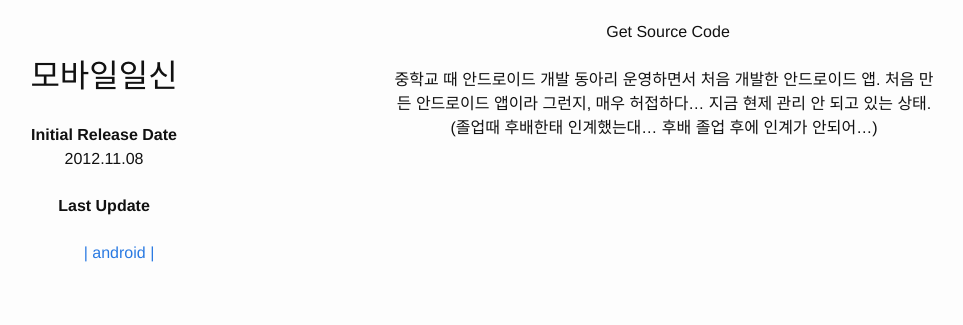
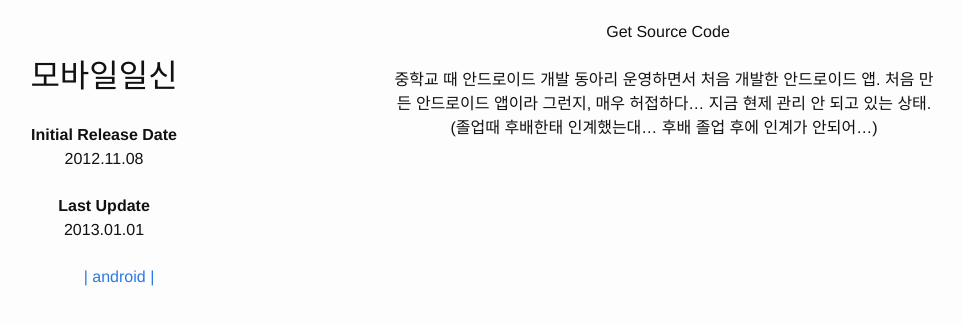
Before and after one commit to sukso96100/portfolio, a Jekyll site: the page built from _posts/2011-11-08-mobileilsin.markdown, in a window 1280 px wide. Shown: the top 325 px of the page, without its empty margins (256-1219 px from the left). Built offline with Jekyll 4.4.1, drawn with Linux system fonts in a browser that asks for light colours; nearby versions of some CDN libraries.

Commit message:
Update 2011-11-08-mobileilsin.markdown

```diff
--- a/_posts/2011-11-08-mobileilsin.markdown
+++ b/_posts/2011-11-08-mobileilsin.markdown
@@ -2,6 +2,7 @@
 layout: post
 title: "모바일일신"
 date: "2012-11-08"
+last-update: "2013-01-01"
 tags: android
 image : /resources/mobileilsin.png
 repourl : https://github.com/sukso96100/mobileilsin
```
